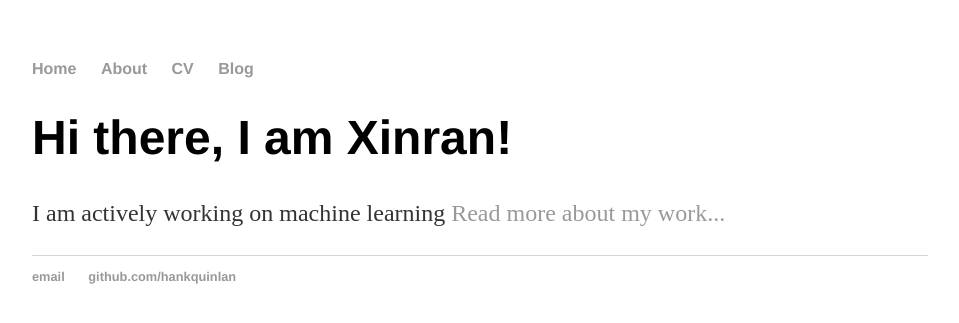
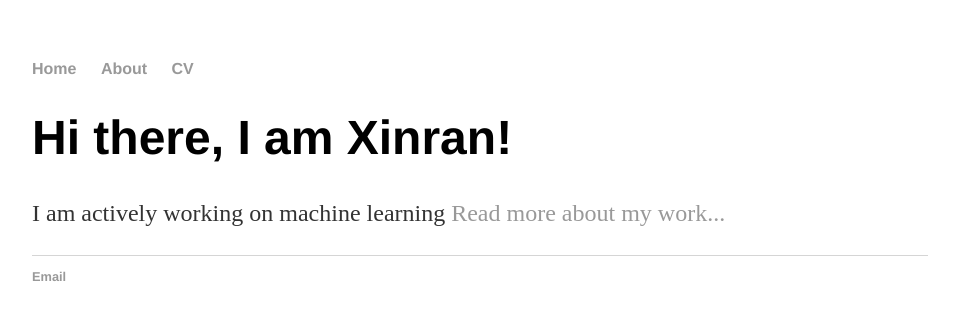
Before and after one commit to wang8740/wang8740.github.io, a Jekyll site: the page built from index.html, in a window 1280 px wide. Shown: the top 323 px of the page, without its empty margins (160-1119 px from the left). Built offline with Jekyll 4.4.1, drawn with Linux system fonts in a browser that asks for light colours.

Commit message:
Update default.html

```diff
--- a/_layouts/default.html
+++ b/_layouts/default.html
@@ -11,7 +11,6 @@
 	        		<li><a href="/">Home</a></li>
 		        	<li><a href="/about">About</a></li>
 	        		<li><a href="/cv">CV</a></li>
-	        		<li><a href="/blog">Blog</a></li>
 	    		</ul>
 			</nav>
 			<div class="container">
@@ -21,8 +20,7 @@
 			</div><!-- /.container -->
 			<footer>
 	    		<ul>
-	        		<li><a href="mailto:hankquinlanhub@gmail.com">email</a></li>
-	        		<li><a href="https://github.com/hankquinlan">github.com/hankquinlan</a></li>
+	        		<li><a href="mailto:wang8740@umn.edu">Email</a></li>
 				</ul>
 			</footer>
 		</body>
```
